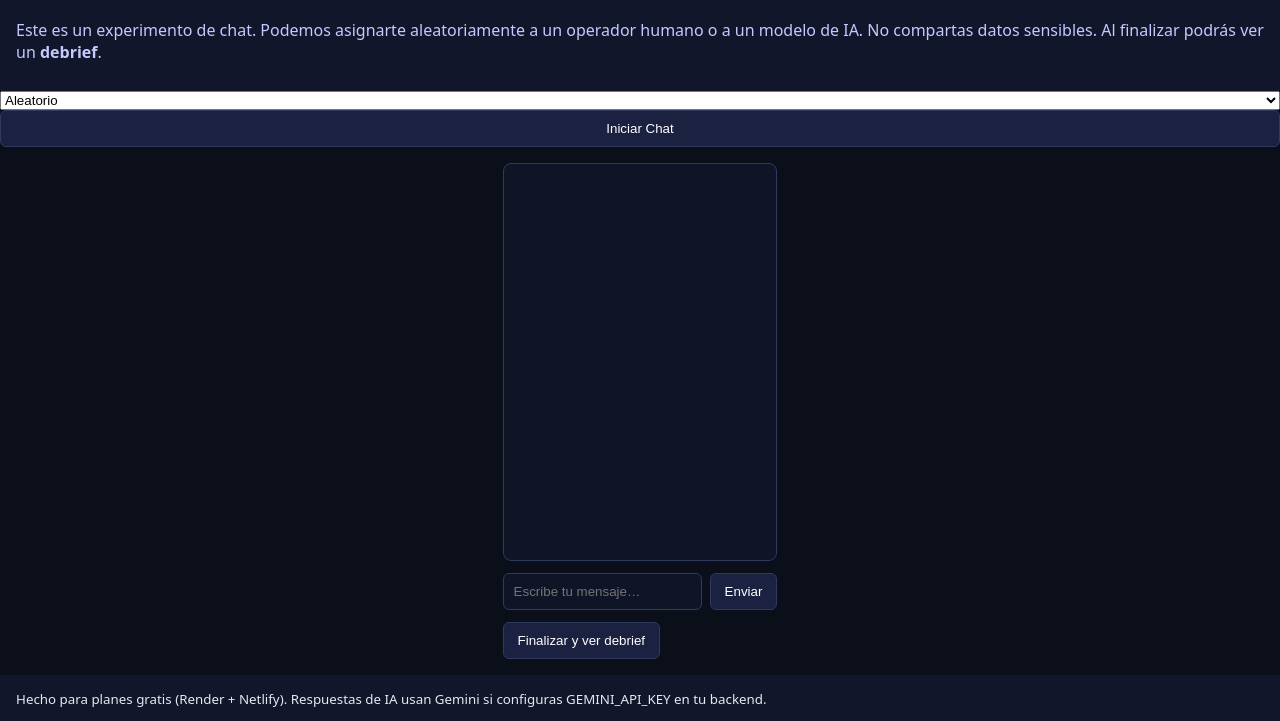
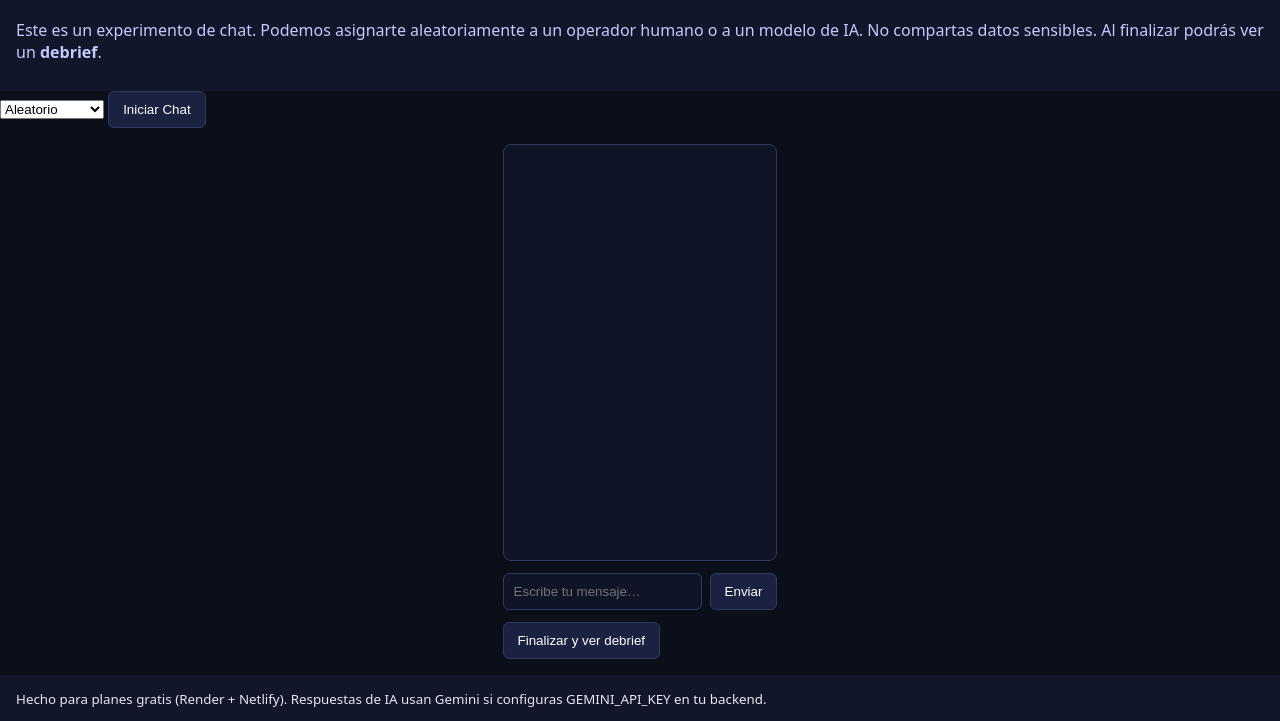
Before and after one commit to danikadns/turing-mini, a plain HTML site: page frontend/public/index.html in a window 1280 px wide. Shown: the part 79-800 px from the top of the page. Drawn offline with Linux system fonts and the light colour scheme; no server answers.

Commit message:
Update index.html

```diff
--- a/frontend/public/index.html
+++ b/frontend/public/index.html
@@ -14,13 +14,14 @@
       No compartas datos sensibles. Al finalizar podrás ver un <b>debrief</b>.
     </p>
   </header>
+ <div class="chat-controls">
   <select id="modeSelect">
-  <option value="">Aleatorio</option>
-  <option value="AI">Respuestas 1</option>
-  <option value="human">Respuestas 2</option>
-</select>
-<button id="startBtn">Iniciar Chat</button>
-
+    <option value="">Aleatorio</option>
+    <option value="AI">Respuestas 1</option>
+    <option value="human">Respuestas 2</option>
+  </select>
+  <button id="startBtn">Iniciar Chat</button>
+</div>
 
   <main>
     <div id="chat"></div>
```
